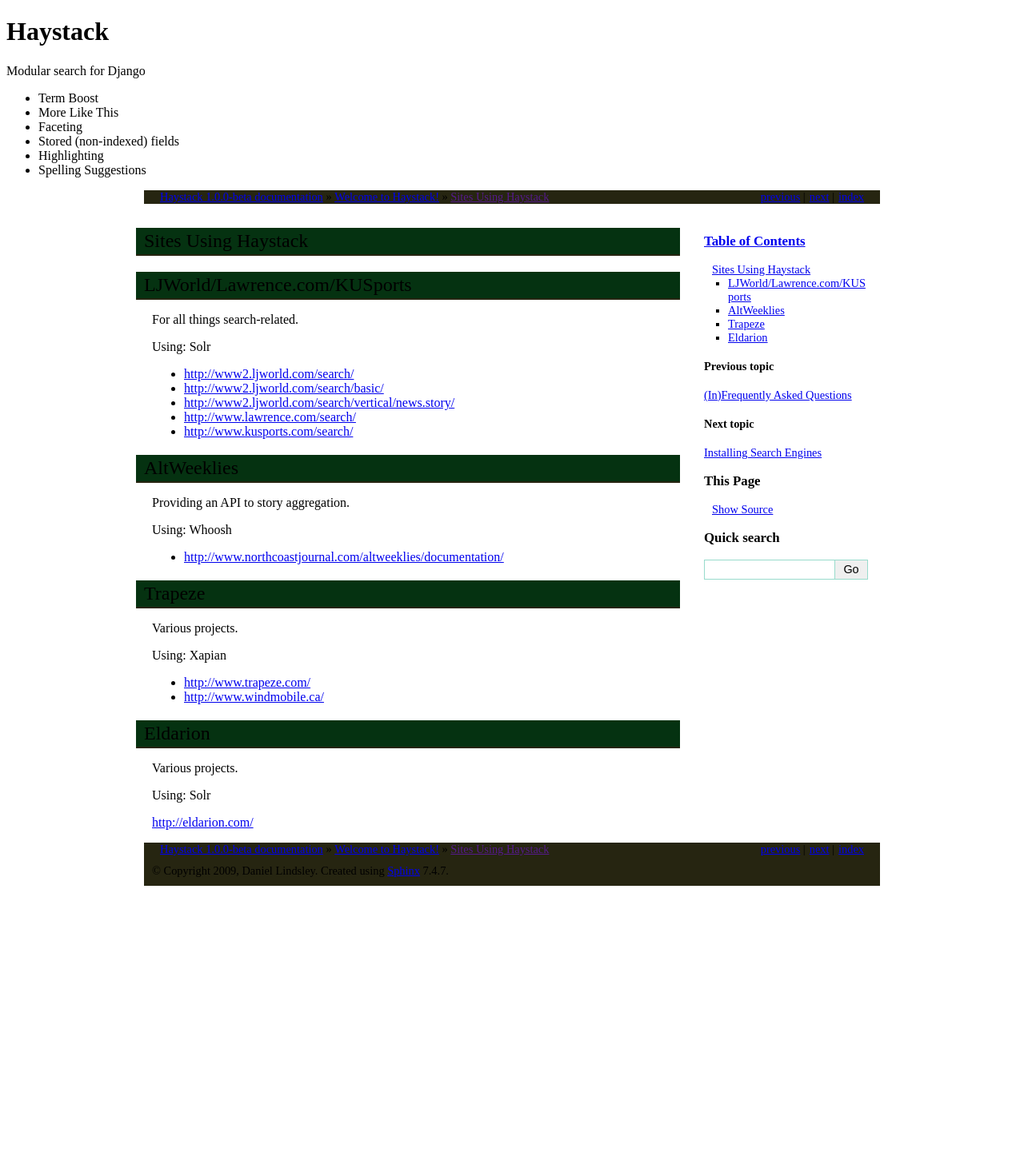
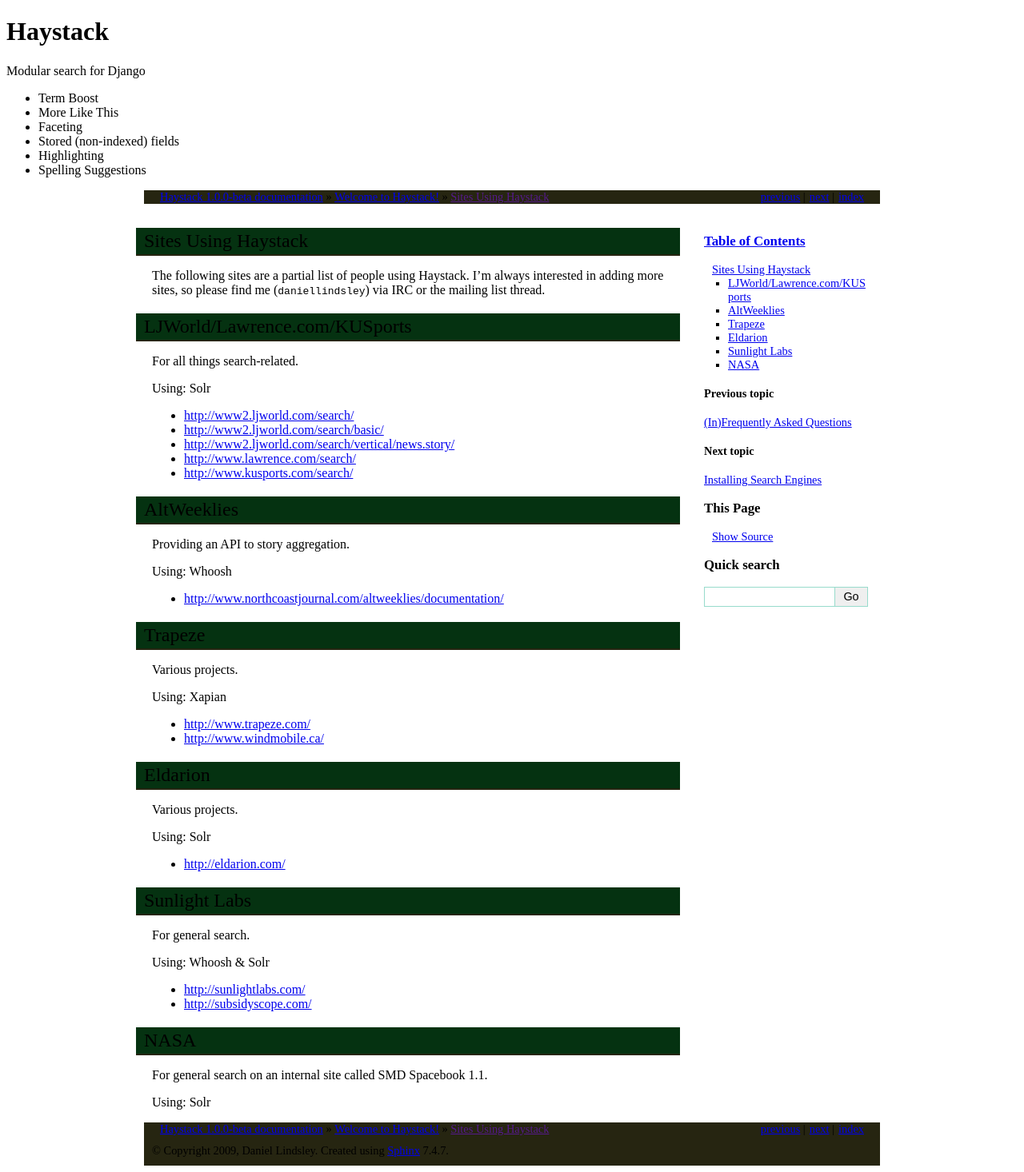
Before and after one commit to django-haystack/django-haystack, a Sphinx documentation site: the page built from docs/who_uses.rst, in a window 1280 px wide. Shown: the whole page at 80% size. Built offline with Sphinx 7.4.7, drawn with Linux system fonts in a browser that asks for light colours; a style sheet for code colours, icons or effects is not loaded; before the commit the page ends 1116 px from its top, so only the background shows below that.

Commit message:
Added Sunlight Labs & NASA to the Who Uses list.

```diff
--- a/docs/who_uses.rst
+++ b/docs/who_uses.rst
@@ -1,5 +1,10 @@
 Sites Using Haystack
 ====================
+
+The following sites are a partial list of people using Haystack. I'm always
+interested in adding more sites, so please find me (``daniellindsley``) via
+IRC or the mailing list thread.
+
 
 LJWorld/Lawrence.com/KUSports
 -----------------------------
@@ -14,6 +19,7 @@
 * http://www.lawrence.com/search/
 * http://www.kusports.com/search/
 
+
 AltWeeklies
 -----------
 
@@ -22,6 +28,7 @@
 Using: Whoosh
 
 * http://www.northcoastjournal.com/altweeklies/documentation/
+
 
 Trapeze
 -------
@@ -33,6 +40,7 @@
 * http://www.trapeze.com/
 * http://www.windmobile.ca/
 
+
 Eldarion
 --------
 
@@ -40,4 +48,23 @@
 
 Using: Solr
 
-http://eldarion.com/
+* http://eldarion.com/
+
+
+Sunlight Labs
+-------------
+
+For general search.
+
+Using: Whoosh & Solr
+
+* http://sunlightlabs.com/
+* http://subsidyscope.com/
+
+
+NASA
+----
+
+For general search on an internal site called SMD Spacebook 1.1.
+
+Using: Solr
```
